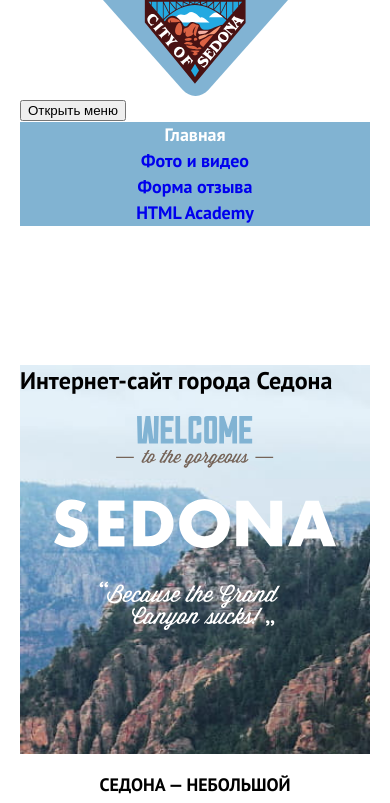
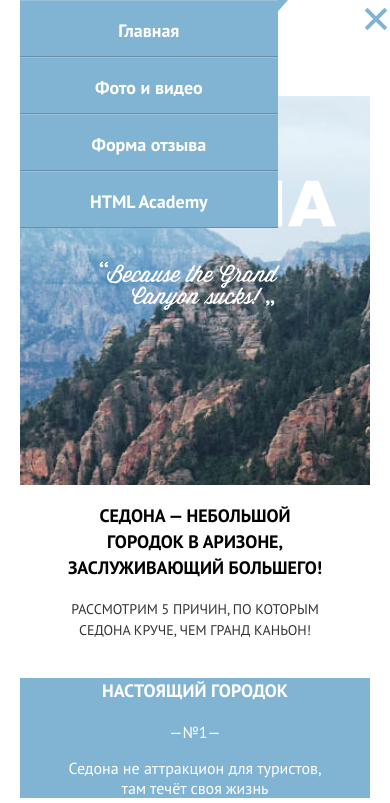
Before and after one commit to htmlacademy-adaptive/2069571-sedona-28, a website: page source/index.html in a window 390 px wide. Both pictures are taken after a click on the button "Открыть меню". Shown: the top 803 px of the page. Drawn offline with nearby package versions, Linux system fonts and the light colour scheme; files that its build step writes are made by us from their sources; files whose address does not match are found by name.

Commit message:
начало домашки 5.15

```diff
--- a/source/index.html
+++ b/source/index.html
@@ -15,7 +15,7 @@
     <a class="main-header__logo">
       <img src="img/nav-logo.svg" width="185" height="96" alt="Логотип сайта Седона">
     </a>
-    <nav class="main-nav">
+    <nav class="main-nav main-nav--closed">
       <button class="main-nav__toggle humburger" type="button">
         <span class="visually-hidden">Открыть меню</span>
       </button>
@@ -50,9 +50,9 @@
           <p class="advantages__text text">Рассмотрим 5 причин, по которым <br>Седона круче, чем Гранд Каньон!</p>
         </header>
         <ul class="advantages__list list-reset">
-          <li class="advantages__item advantages__item--background">
+          <li class="advantages__item">
             <div class="advantages__box advantages__box--town">
-            <div class="advantages__content">
+            <div class="advantages__content advantages__content--background">
               <h3 class="advantages__title title">Настоящий городок</h3>
               <p class="advantages__number number">—&#8470;1—</p>
               <p class="advantages__text advantages__text--colored">Седона не аттракцион для туристов, <br>там течёт своя жизнь</p>
@@ -61,8 +61,7 @@
               <img src="img/photo-1.jpg" alt="Дом в городе" width="320" height="260">
             </div>
             </div>
-          </li>
-          <li class="advantages__item">
+            <div class="advantages-stay-">
             <ul class="stay-list list-reset">
               <li class="stay-item stay-item--house">
                 <div class="stay-content">
@@ -83,10 +82,11 @@
                 </div>
               </li>
             </ul>
+            </div>
           </li>
-          <li class="advantages__item advantages__item--background">
+          <li class="advantages__item">
             <div class="advantages__box advantages__box--bridge">
-              <div class="advantages__content">
+              <div class="advantages__content advantages__content--background">
                 <h3 class="advantages__title title">Там есть мост дьявола</h3>
                 <p class="advantages__number number">—&#8470;2—</p>
                 <p class="advantages__text advantages__text--colored">Да, по нему можно пройти! Если вы <br>осмелитесь, конечно</p>
@@ -169,5 +169,6 @@
     </div>
   </footer>
   </div>
+  <script src="script.js"></script>
 </body>
 </html>
--- /dev/null
+++ b/source/js/script.js
@@ -0,0 +1,14 @@
+let navMain = document.querySelector('.main-nav');
+let navToggle = document.querySelector('.main-nav__toggle');
+
+navMain.classList.remove('main-nav--nojs');
+
+navToggle.addEventListener('click', function () {
+  if (navMain.classList.contains('main-nav--closed')) {
+    navMain.classList.remove('main-nav--closed');
+    navMain.classList.add('main-nav--opened');
+  } else {
+    navMain.classList.add('main-nav--closed');
+    navMain.classList.remove('main-nav--opened');
+  }
+});
--- a/source/less/base/variables.less
+++ b/source/less/base/variables.less
@@ -4,5 +4,6 @@
 
 // Viewports
 
+@mobile-width-only: 767px;
 @tablet-width: 768px;
 @desktop-width: 1200px;
--- a/source/less/blocks/advantages.less
+++ b/source/less/blocks/advantages.less
@@ -4,13 +4,13 @@
   min-height: 157px;
 }
 
-.advantages__item--background {
+.advantages__item--background-dark {
+  background-color: @background-dark;
+}
+
+.advantages__content--background {
   background-color: #81b3d2;
   color: #ffffff;
-}
-
-.advantages__item--background-dark {
-  background-color: @background-dark;
 }
 
 .advantages__text--colored {
--- a/source/less/blocks/body.less
+++ b/source/less/blocks/body.less
@@ -5,3 +5,20 @@ body {
   font-family: "PT Sans", "Arial", sans-serif;
   color: #000000;
 }
+
+.visually-hidden {
+  position: absolute;
+
+  width: 1px;
+  height: 1px;
+  margin: -1px;
+  padding: 0;
+  overflow: hidden;
+
+  white-space: nowrap;
+
+  border: 0;
+
+  clip: rect(0 0 0 0);
+  clip-path: inset(100%);
+}
--- a/source/less/blocks/main-nav.less
+++ b/source/less/blocks/main-nav.less
@@ -1,21 +1,90 @@
+.main-nav__wrapper {
+  min-height: 223px;
+}
+
 .main-nav {
   font-weight: 700;
   font-size: 18px;
   line-height: 26px;
 }
 
-.main-nav__wrapper {
-  min-height: 223px;
+.main-nav__toggle {
+  width: 23px;
+  height: 22px;
+  background-color: #ffffff;
+  border: none;
+  cursor: pointer;
+  top: 0;
+  right: 0;
+  display: block;
+  z-index: 2;
+  position: absolute;
+  margin-top: 17px;
+  margin-left: 25px;
+  margin-bottom: 17px;
+
+  &:hover {
+    opacity: 0.6;
+  }
 }
 
-.main-nav__list {
+.main-nav--closed .main-nav__toggle::before {
+  content: "";
+  position: absolute;
+  top: 0;
+  right: 0;
+  width: 23px;
+  background-color: #81b3d2;
+  height: 4px;
+  box-shadow: 0 8px 0 0 #81b3d2, 0 16px 0 0 #81b3d2;
+}
+
+.main-nav--opened .main-nav__toggle {
+  top: 0;
+  right: 0;
+
+  &::before,
+  &::after {
+    content: "";
+    position: absolute;
+    top: 0;
+    right: 0;
+    width: 28px;
+    height: 4px;
+    background-color: #81b3d2;
+  }
+
+  &::before {
+    transform: rotate(45deg);
+    box-shadow: none;
+  }
+
+  &::after {
+    transform: rotate(-45deg);
+  }
+}
+
+.main-nav--opened .main-nav__wrapper {
+  position: absolute;
+  top: 0;
+  z-index: 10;
+}
+
+.main-nav__list a {
+  display: block;
+  padding-top: 17px;
+  padding-bottom: 12px;
+  text-decoration: none;
+  border-bottom: 1px solid #01010133;
+  border-top: 1px solid #ffffff33;
   background-color: #81b3d2;
   color: #ffffff;
-  text-align: center;
 }
 
-.main-nav__link {
-  text-decoration: none;
+.main-nav__item a {
+  padding-right: 70px;
+  padding-left: 70px;
+  text-align: center;
 }
 
 @media (min-width: @tablet-width) {
```
Also changed, not shown: source/img/burger-menu.svg (added).
